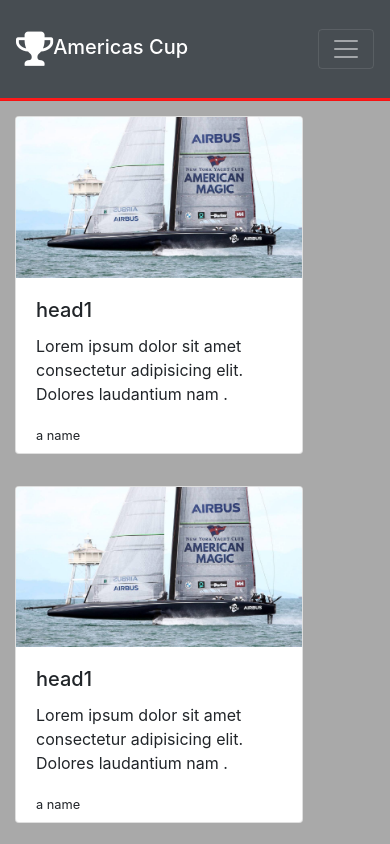
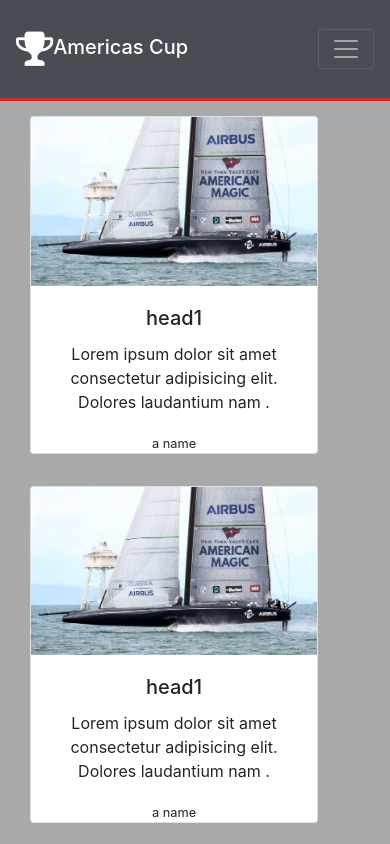
Before and after one commit to johnj974/americas-cup, an Angular app: page /news in a window 390 px wide. Shown: the top 844 px of the page. Built offline with nearby package versions, Linux system fonts and the light colour scheme.

Commit message:
fixed news cards on all screen except small mobile

```diff
--- a/src/app/news/news.component.css
+++ b/src/app/news/news.component.css
@@ -1,6 +1,10 @@
 .card {
   height: 40vh;
-  /* border: 5px solid rgb(214, 33, 33); */
+  width: 18rem;
+}
+
+.card img {
+  height: 20vh;
 }
 
 #news {
--- a/src/app/news/news.component.html
+++ b/src/app/news/news.component.html
@@ -1,9 +1,13 @@
 <section id="news">
-  <div class="container">
-    <div class="row">
+  <div class="container-fluid">
+    <div class="row mx-auto">
       <div class="card-group">
-        <div class="col py-3" *ngFor="let news of newsList">
-          <div class="card" style="width: 18rem">
+        <div
+          class="col-lg-4 col-sm-6 py-3"
+          align="center"
+          *ngFor="let news of newsList"
+        >
+          <div class="card">
             <img [src]="news.image" class="card-img-top" alt="..." />
             <div class="card-body">
               <h5 class="card-title">{{ news.title }}</h5>
```
